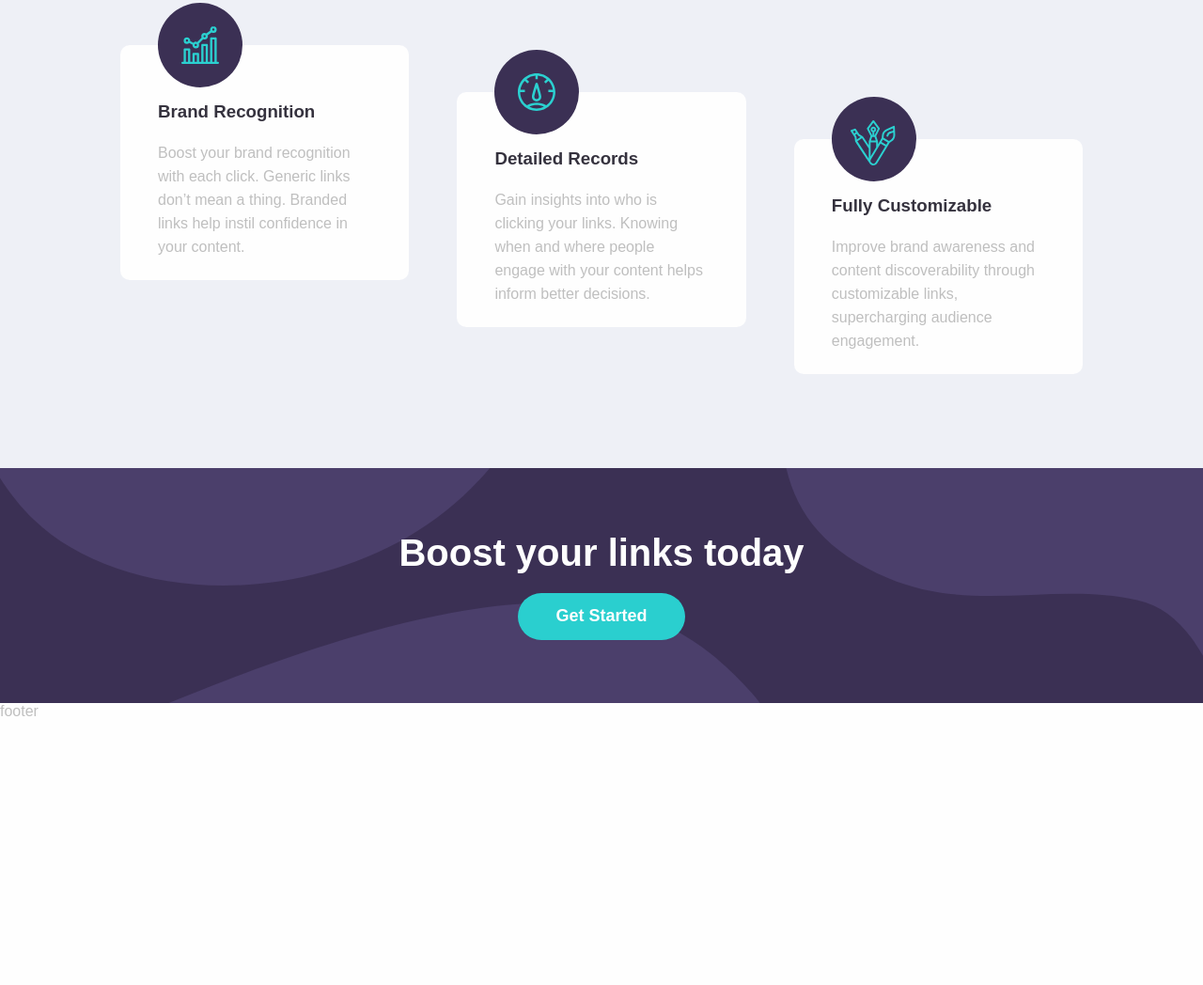
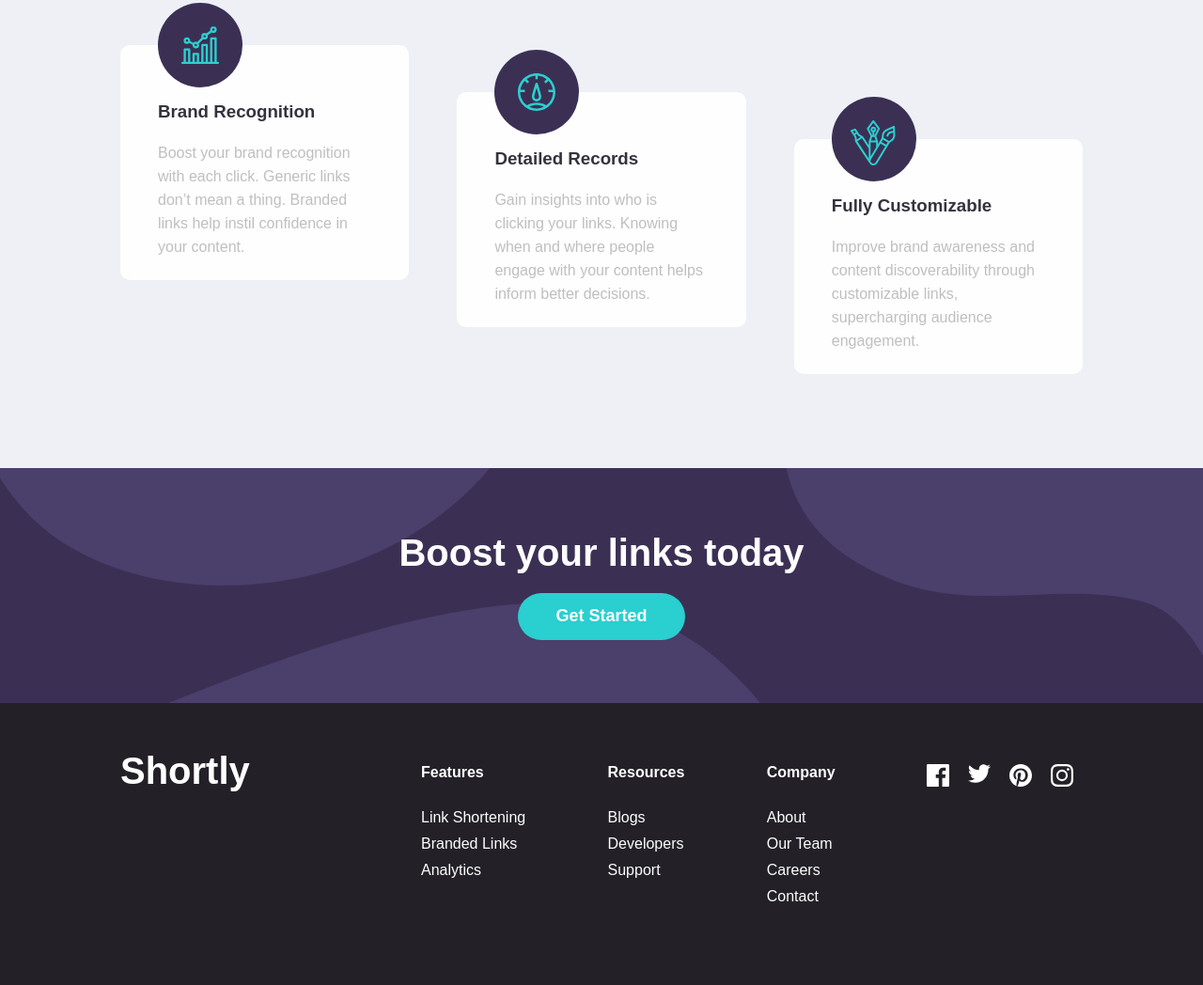
Before and after one commit to iamkevn/url-shortening-api, a website: page index.html in a window 1280 px wide. Shown: the part 1102-2150 px from the top of the page at 94% size. Before the commit the page ends 1868 px from the top, so only its background shows below. Drawn offline with Linux system fonts and the light colour scheme.

Commit message:
footer complete

```diff
--- a/index.html
+++ b/index.html
@@ -121,68 +121,85 @@
         </h2>
         <a href="#" class="btn">Get Started</a>
       </section>
-      <footer class="footer">footer</footer>
+      <footer class="footer">
+        <h2 class="heading-2 heading-2--light">Shortly</h2>
+        <nav class="footer__nav">
+          <ul class="footer__list">
+            <li class="footer__item">Features</li>
+            <li class="footer__item">
+              <a href="#" class="footer__link">Link Shortening </a>
+            </li>
+            <li class="footer__item">
+              <a href="#" class="footer__link">Branded Links </a>
+            </li>
+            <li class="footer__item">
+              <a href="#" class="footer__link">Analytics</a>
+            </li>
+          </ul>
+          <ul class="footer__list">
+            <li class="footer__item">Resources</li>
+            <li class="footer__item">
+              <a href="#" class="footer__link">Blogs</a>
+            </li>
+            <li class="footer__item">
+              <a href="#" class="footer__link">Developers</a>
+            </li>
+            <li class="footer__item">
+              <a href="#" class="footer__link">Support</a>
+            </li>
+          </ul>
+          <ul class="footer__list">
+            <li class="footer__item">Company</li>
+            <li class="footer__item">
+              <a href="#" class="footer__link">About</a>
+            </li>
+            <li class="footer__item">
+              <a href="#" class="footer__link">Our Team</a>
+            </li>
+            <li class="footer__item">
+              <a href="#" class="footer__link">Careers</a>
+            </li>
+            <li class="footer__item">
+              <a href="#" class="footer__link">Contact</a>
+            </li>
+          </ul>
+          <ul class=" social-media social-media-list">
+            <li class="social-media__item">
+              <a href="#" class="social-media__link">
+                <img
+                  src="images/icon-facebook.svg"
+                  alt="facebook"
+                  class="social-m__icon"
+                />
+              </a>
+            </li>
+            <li class="social-media__item">
+              <a href="#" class="social-media__link">
+                <img
+                  src="images/icon-twitter.svg"
+                  alt="twitter"
+                  class="social-media__icon"
+              /></a>
+            </li>
+            <li class="social-media__item">
+              <a href="#" class="social-media__link">
+                <img
+                  src="images/icon-pinterest.svg"
+                  alt="pinterest"
+                  class="social-media__icon"
+              /></a>
+            </li>
+            <li class="social-media__item">
+              <a href="#" class="social-media__link">
+                <img
+                  src="images/icon-instagram.svg"
+                  alt="instagram"
+                  class="social-media__icon"
+              /></a>
+            </li>
+          </list
+        </nav>
+      </footer>
     </div>
-
-    <!-- Features
-  Pricing
-  Resources
-
-  Login
-  Sign Up
-
-  More than just shorter links
-
-  Build your brand’s recognition and get detailed insights
-  on how your links are performing.
-
-  Get Started
-
-  Shorten a link here...
-
-  Shorten It!
-
-  Advanced Statistics
-
-  Track how your links are performing across the web with our
-  advanced statistics dashboard.
-
-  Brand Recognition
-
-  Boost your brand recognition with each click. Generic links don’t
-  mean a thing. Branded links help instil confidence in your content.
-
-  Detailed Records
-
-  Gain insights into who is clicking your links. Knowing when and where
-  people engage with your content helps inform better decisions.
-
-  Fully Customizable
-
-  Improve brand awareness and content discoverability through customizable
-  links, supercharging audience engagement.
-
-  Boost your links today
-
-  Get Started
-
-  Features
-
-  Link Shortening
-  Branded Links
-  Analytics
-
-  Resources
-
-  Blog
-  Developers
-  Support
-
-  Company
-
-  About
-  Our Team
-  Careers
-  Contact -->
   </body>
 </html>
--- a/sass/base/_reset.scss
+++ b/sass/base/_reset.scss
@@ -20,7 +20,6 @@ body {
   font-family: 'Poppins', sans-serif;
   font-size: 1.6rem;
   font-weight: 500;
-  color: var(--color-gray-light-1);
   background-color: #fefefe;
 }
 
--- a/sass/base/_typography.scss
+++ b/sass/base/_typography.scss
@@ -18,3 +18,7 @@
 .heading-3 {
   color: var(--color-gray-dark-1);
 }
+
+.paragraph {
+  color: var(--color-gray-light-1);
+}
--- a/sass/layout/_footer.scss
+++ b/sass/layout/_footer.scss
@@ -1,3 +1,54 @@
 .footer {
   grid-area: footer;
+  display: grid;
+  grid-template-columns: 10vw 25vw 1fr 10vw;
+  background-color: var(--color-gray-dark-2);
+  padding-top: 5rem;
+
+  .heading-2 {
+    grid-column: 2 / 3;
+  }
+
+  &__nav {
+    grid-column: 3 / 4;
+    display: flex;
+    justify-content: space-between;
+    color: #fefefe;
+    padding-top: 1.5rem;
+  }
+
+  &__item {
+    &:first-child {
+      font-weight: 700;
+      margin-bottom: 3rem;
+    }
+    &:not(:first-child) {
+      margin-bottom: 1rem;
+    }
+  }
+
+  &__link {
+    color: #fefefe;
+    transition: all 0.2s ease-in-out;
+
+    &:hover,
+    &:active {
+      color: var(--color-primary-light-1);
+    }
+  }
+
+  .social-media {
+    display: flex;
+
+    &__item {
+      padding: 0 1rem;
+    }
+
+    &__link {
+      &:hover,
+      &:active {
+        color: var(--color-primary-light-1);
+      }
+    }
+  }
 }
--- a/sass/pages/_home.scss
+++ b/sass/pages/_home.scss
@@ -1,7 +1,7 @@
 .home {
   display: grid;
   grid-template-columns: 10vw 1fr 10vw;
-  grid-template-rows: 10rem 60rem 90rem 25rem 1fr;
+  grid-template-rows: 10rem 60rem 90rem 25rem 30rem;
   grid-template-areas:
     '. nav .'
     '. header .'
```
Also changed, not shown: css/style.css.
